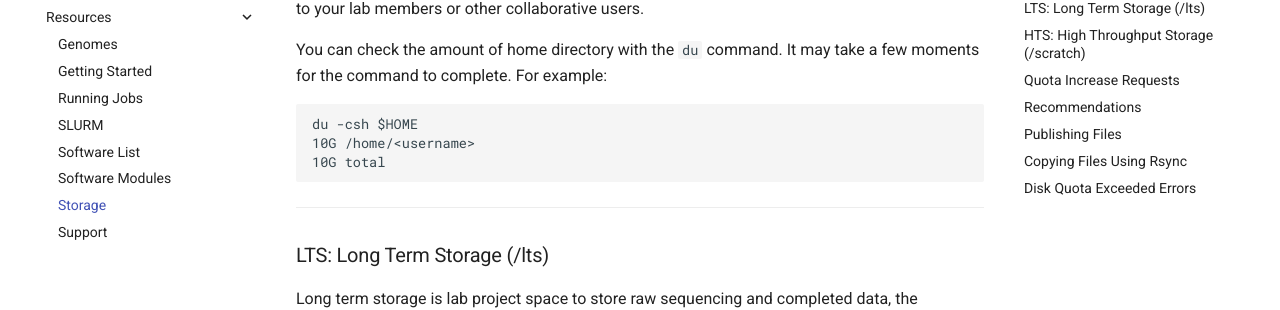
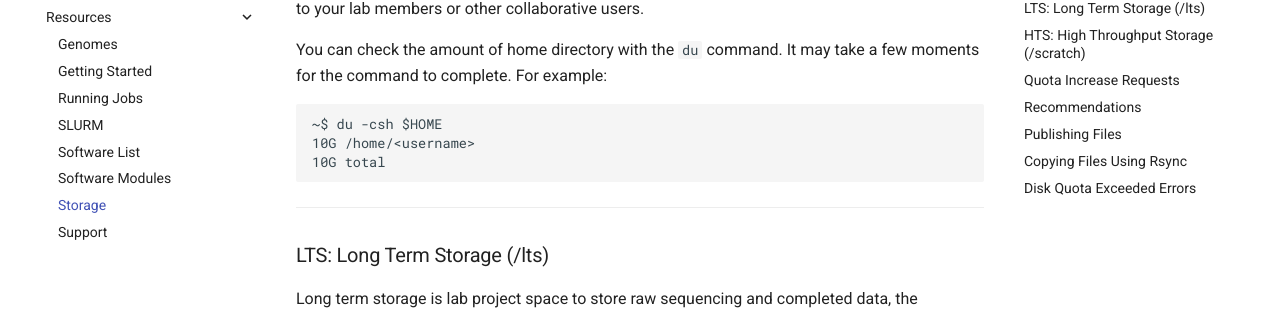
Before and after one commit to htcf/docs, an MkDocs documentation site: the page built from docs/storage.md, in a window 1280 px wide and 900 px high, scrolled down 421 px. Shown: the part 145-455 px from the top of the window. Built offline with MkDocs 1.6.1 and Material for MkDocs 9.7.7, drawn with Linux system fonts in a browser that asks for light colours.

Commit message:
include prompt in example

```diff
--- a/docs/storage.md
+++ b/docs/storage.md
@@ -16,7 +16,7 @@ By default, home directories will not be readable or writeable by other users of
 You can check the amount of home directory with the `du` command.  It may take a few moments for the command to complete.  For example:
 
 ~~~~{.language-bash}
-du -csh $HOME
+~$ du -csh $HOME
 10G /home/<username>
 10G total
 ~~~~
```
